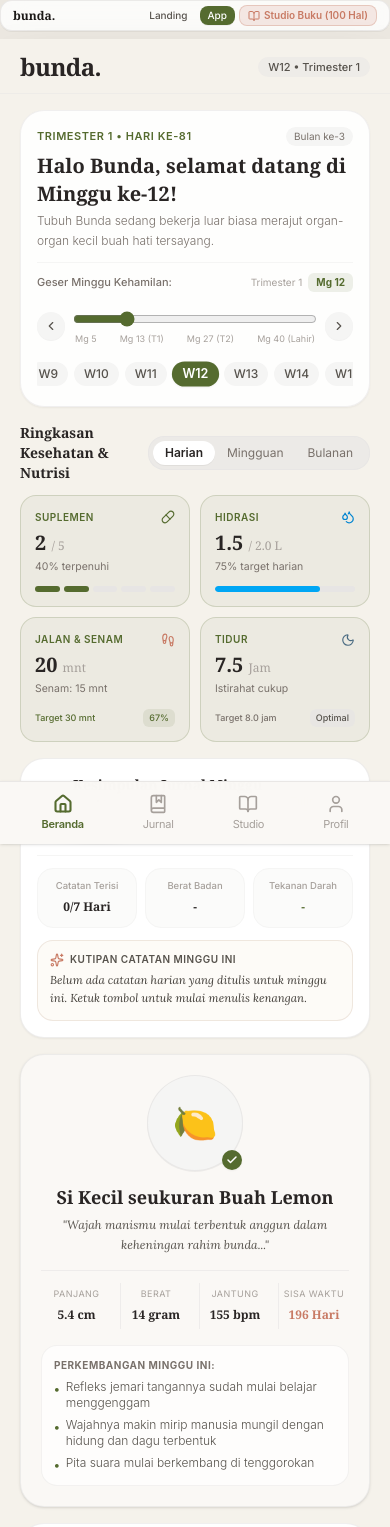
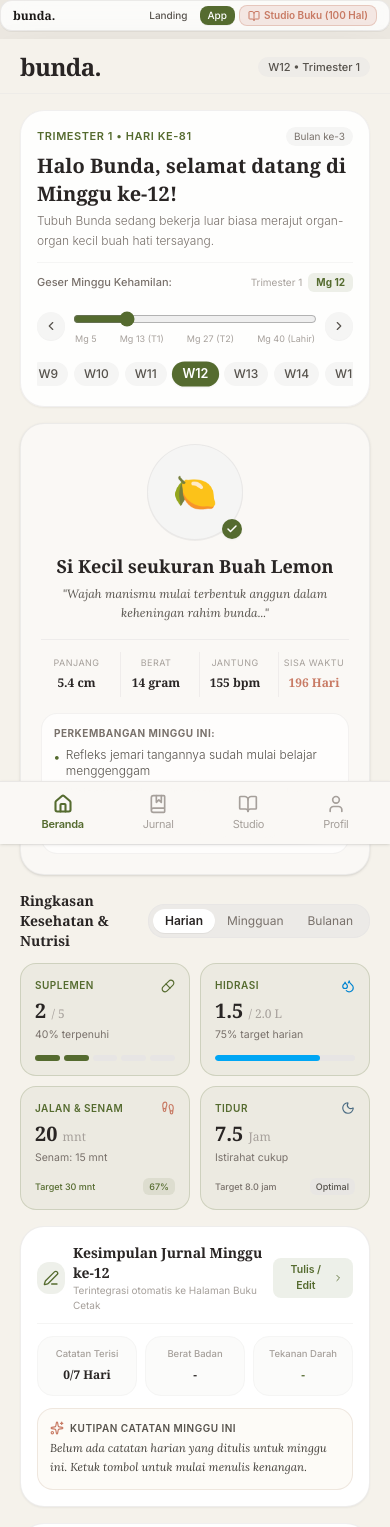
Before and after one commit to middleashari-ui/bunda-journal, a React (Vite) app: page / in a window 390 px wide. Shown: the top 1527 px of the page. Built offline with nearby package versions, Linux system fonts and the light colour scheme; a web font is replaced by a local one.

Commit message:
refactor: remove top banner in TabJurnal, move growth card below greeting in TabHome, clean up B5 labels

```diff
--- a/src/components/BookPreviewModal.tsx
+++ b/src/components/BookPreviewModal.tsx
@@ -92,7 +92,7 @@ export const BookPreviewModal: React.FC<BookPreviewModalProps> = ({
               onClick={handleDownloadPdf}
               disabled={isGeneratingPdf}
               className="px-3 py-1.5 bg-[#556B2F] hover:bg-[#465926] text-white text-xs font-semibold rounded-lg flex items-center gap-1.5 transition-all cursor-pointer shadow-sm active:scale-95 disabled:opacity-70"
-              title="Download PDF B5"
+              title="Download PDF"
             >
               {isGeneratingPdf ? (
                 <>
@@ -139,7 +139,7 @@ export const BookPreviewModal: React.FC<BookPreviewModalProps> = ({
                   {userProfile.name}
                 </p>
                 <span className="text-[9.5px] sm:text-[10px] text-amber-200/60 uppercase tracking-widest mt-auto font-sans">
-                  Hardcover Linen Asli • Cetakan Presisi B5
+                  Hardcover Linen Asli • Cetakan Presisi Siap Cetak
                 </span>
               </div>
             </div>
--- a/src/components/TabHome.tsx
+++ b/src/components/TabHome.tsx
@@ -249,6 +249,60 @@ export const TabHome: React.FC<TabHomeProps> = ({
         </div>
       </div>
 
+      {/* Growth Card (Si Kecil seukuran...) */}
+      <div className="bg-[#FAF8F5] p-5 rounded-3xl border border-stone-200/70 shadow-sm relative overflow-hidden text-center">
+        {/* Soft presentation container */}
+        <div className="w-24 h-24 mx-auto rounded-full bg-stone-100 border border-stone-200/80 shadow-2xs flex items-center justify-center relative mb-3">
+          <span className="text-4xl select-none">
+            {weekData.fruitEmoji}
+          </span>
+          <span className="absolute bottom-0 right-0 p-1 bg-[#556B2F] text-white rounded-full text-xs shadow-xs">
+            <Check className="w-3 h-3 stroke-[3]" />
+          </span>
+        </div>
+
+        <h3 className="font-serif text-lg font-bold text-stone-850">
+          Si Kecil seukuran {weekData.fruitName}
+        </h3>
+        <p className="text-xs text-stone-600 mt-1 max-w-[280px] mx-auto font-light leading-relaxed italic font-serif">
+          "{weekData.quote}"
+        </p>
+
+        <div className="mt-4 pt-3 border-t border-stone-200/60 grid grid-cols-4 gap-2 text-center text-stone-600">
+          <div className="p-1">
+            <span className="block text-[9px] text-stone-400 uppercase tracking-wider">Panjang</span>
+            <span className="font-serif font-bold text-stone-800 text-xs sm:text-sm">{weekData.lengthCm}</span>
+          </div>
+          <div className="p-1 border-l border-stone-200/60">
+            <span className="block text-[9px] text-stone-400 uppercase tracking-wider">Berat</span>
+            <span className="font-serif font-bold text-stone-800 text-xs sm:text-sm">{weekData.weightGrams}</span>
+          </div>
+          <div className="p-1 border-l border-stone-200/60">
+            <span className="block text-[9px] text-stone-400 uppercase tracking-wider">Jantung</span>
+            <span className="font-serif font-bold text-stone-800 text-xs sm:text-sm">{weekData.heartbeatBpm}</span>
+          </div>
+          <div className="p-1 border-l border-stone-200/60">
+            <span className="block text-[9px] text-stone-400 uppercase tracking-wider">Sisa Waktu</span>
+            <span className="font-serif font-bold text-[#C87A64] text-xs sm:text-sm">{weekData.daysLeft} Hari</span>
+          </div>
+        </div>
+
+        {/* Developmental Milestones Bullet points */}
+        <div className="mt-4 text-left bg-white/70 rounded-2xl p-3 border border-stone-200/50">
+          <span className="text-[10px] uppercase font-bold tracking-wider text-stone-500 block mb-1.5">
+            Perkembangan Minggu Ini:
+          </span>
+          <ul className="space-y-1.5 text-xs text-stone-600 font-light">
+            {weekData.highlights.map((point, idx) => (
+              <li key={idx} className="flex items-start gap-1.5">
+                <span className="text-[#556B2F] font-bold mt-0.5">•</span>
+                <span>{point}</span>
+              </li>
+            ))}
+          </ul>
+        </div>
+      </div>
+
       {/* RINGKASAN DASHBOARD READ-ONLY (Toggle Harian / Mingguan / Bulanan) */}
       <DashboardOverview />
 
@@ -264,7 +318,7 @@ export const TabHome: React.FC<TabHomeProps> = ({
                 Kesimpulan Jurnal Minggu ke-{week}
               </h3>
               <p className="text-[10px] text-stone-400">
-                Terintegrasi otomatis ke Halaman Buku Cetak B5
+                Terintegrasi otomatis ke Halaman Buku Cetak
               </p>
             </div>
           </div>
@@ -318,60 +372,6 @@ export const TabHome: React.FC<TabHomeProps> = ({
         </div>
       </div>
 
-      {/* Growth Card */}
-      <div className="bg-[#FAF8F5] p-5 rounded-3xl border border-stone-200/70 shadow-sm relative overflow-hidden text-center">
-        {/* Soft presentation container */}
-        <div className="w-24 h-24 mx-auto rounded-full bg-stone-100 border border-stone-200/80 shadow-2xs flex items-center justify-center relative mb-3">
-          <span className="text-4xl select-none">
-            {weekData.fruitEmoji}
-          </span>
-          <span className="absolute bottom-0 right-0 p-1 bg-[#556B2F] text-white rounded-full text-xs shadow-xs">
-            <Check className="w-3 h-3 stroke-[3]" />
-          </span>
-        </div>
-
-        <h3 className="font-serif text-lg font-bold text-stone-850">
-          Si Kecil seukuran {weekData.fruitName}
-        </h3>
-        <p className="text-xs text-stone-600 mt-1 max-w-[280px] mx-auto font-light leading-relaxed italic font-serif">
-          "{weekData.quote}"
-        </p>
-
-        <div className="mt-4 pt-3 border-t border-stone-200/60 grid grid-cols-4 gap-2 text-center text-stone-600">
-          <div className="p-1">
-            <span className="block text-[9px] text-stone-400 uppercase tracking-wider">Panjang</span>
-            <span className="font-serif font-bold text-stone-800 text-xs sm:text-sm">{weekData.lengthCm}</span>
-          </div>
-          <div className="p-1 border-l border-stone-200/60">
-            <span className="block text-[9px] text-stone-400 uppercase tracking-wider">Berat</span>
-            <span className="font-serif font-bold text-stone-800 text-xs sm:text-sm">{weekData.weightGrams}</span>
-          </div>
-          <div className="p-1 border-l border-stone-200/60">
-            <span className="block text-[9px] text-stone-400 uppercase tracking-wider">Jantung</span>
-            <span className="font-serif font-bold text-stone-800 text-xs sm:text-sm">{weekData.heartbeatBpm}</span>
-          </div>
-          <div className="p-1 border-l border-stone-200/60">
-            <span className="block text-[9px] text-stone-400 uppercase tracking-wider">Sisa Waktu</span>
-            <span className="font-serif font-bold text-[#C87A64] text-xs sm:text-sm">{weekData.daysLeft} Hari</span>
-          </div>
-        </div>
-
-        {/* Developmental Milestones Bullet points */}
-        <div className="mt-4 text-left bg-white/70 rounded-2xl p-3 border border-stone-200/50">
-          <span className="text-[10px] uppercase font-bold tracking-wider text-stone-500 block mb-1.5">
-            Perkembangan Minggu Ini:
-          </span>
-          <ul className="space-y-1.5 text-xs text-stone-600 font-light">
-            {weekData.highlights.map((point, idx) => (
-              <li key={idx} className="flex items-start gap-1.5">
-                <span className="text-[#556B2F] font-bold mt-0.5">•</span>
-                <span>{point}</span>
-              </li>
-            ))}
-          </ul>
-        </div>
-      </div>
-
       {/* KURVA PERTUMBUHAN JANIN (WHO & Hadlock Standards) */}
       <FetalGrowthChart
         currentWeek={week}
@@ -415,7 +415,7 @@ export const TabHome: React.FC<TabHomeProps> = ({
             <BookOpen className="w-5 h-5" />
           </div>
           <div>
-            <p className="text-xs font-bold text-stone-800">Studio Buku Kenangan B5</p>
+            <p className="text-xs font-bold text-stone-800">Studio Buku Kenangan</p>
             <p className="text-[10px] text-stone-500 font-light">Personalisasi 100 halaman & sampul kain linen</p>
           </div>
         </div>
--- a/src/components/TabKatalog.tsx
+++ b/src/components/TabKatalog.tsx
@@ -81,7 +81,7 @@ export const TabKatalog: React.FC<TabKatalogProps> = ({
       {/* Header Banner */}
       <div className="text-center pt-2 pb-1">
         <span className="text-[11px] uppercase tracking-widest text-[#556B2F] font-semibold bg-[#556B2F]/10 px-3 py-1 rounded-full">
-          Studio Koleksi B5
+          Studio Koleksi
         </span>
         <h2 className="font-serif text-2xl font-bold text-stone-850 mt-2">
           Studio Buku Kenangan
@@ -156,10 +156,10 @@ export const TabKatalog: React.FC<TabKatalogProps> = ({
             <BookOpen className="w-5 h-5 text-[#556B2F]" />
             <div>
               <h4 className="font-serif text-sm font-bold text-stone-850">
-                Format Utama: 100 Halaman (50 Lembar B5)
+                Format Utama: 100 Halaman
               </h4>
               <p className="text-[10px] text-stone-500 font-light">
-                Standar cetak B5 (176 x 250 mm) dengan 5 pilihan tema tanpa merubah format
+                Standar cetak dengan 5 pilihan tema elegan
               </p>
             </div>
           </div>
@@ -219,7 +219,7 @@ export const TabKatalog: React.FC<TabKatalogProps> = ({
             className="flex-1 py-2.5 bg-stone-900 hover:bg-stone-800 text-white rounded-xl text-xs font-semibold flex items-center justify-center gap-2 transition-all cursor-pointer shadow-xs"
           >
             <BookOpen className="w-3.5 h-3.5 text-amber-300" />
-            <span>Tinjau 100 Halaman (B5)</span>
+            <span>Tinjau 100 Halaman</span>
           </button>
         </div>
       </div>
--- a/src/components/bookPrint/pages/IntroPages.tsx
+++ b/src/components/bookPrint/pages/IntroPages.tsx
@@ -73,7 +73,7 @@ export const IntroPages: React.FC<IntroPagesProps> = ({ theme, userProfile, isFi
                   className="w-24 text-[9px] font-sans font-medium bg-transparent border-b border-stone-300 focus:outline-hidden"
                 />
               </div>
-              <span>Edisi Koleksi B5</span>
+              <span>Edisi Koleksi Kenangan</span>
             </div>
           </div>
         </div>
```
Also changed, not shown: src/components/TabJurnal.tsx (+1 -30 lines), src/components/bookPrint/PrintBookStudio.tsx (+5 -5 lines).
